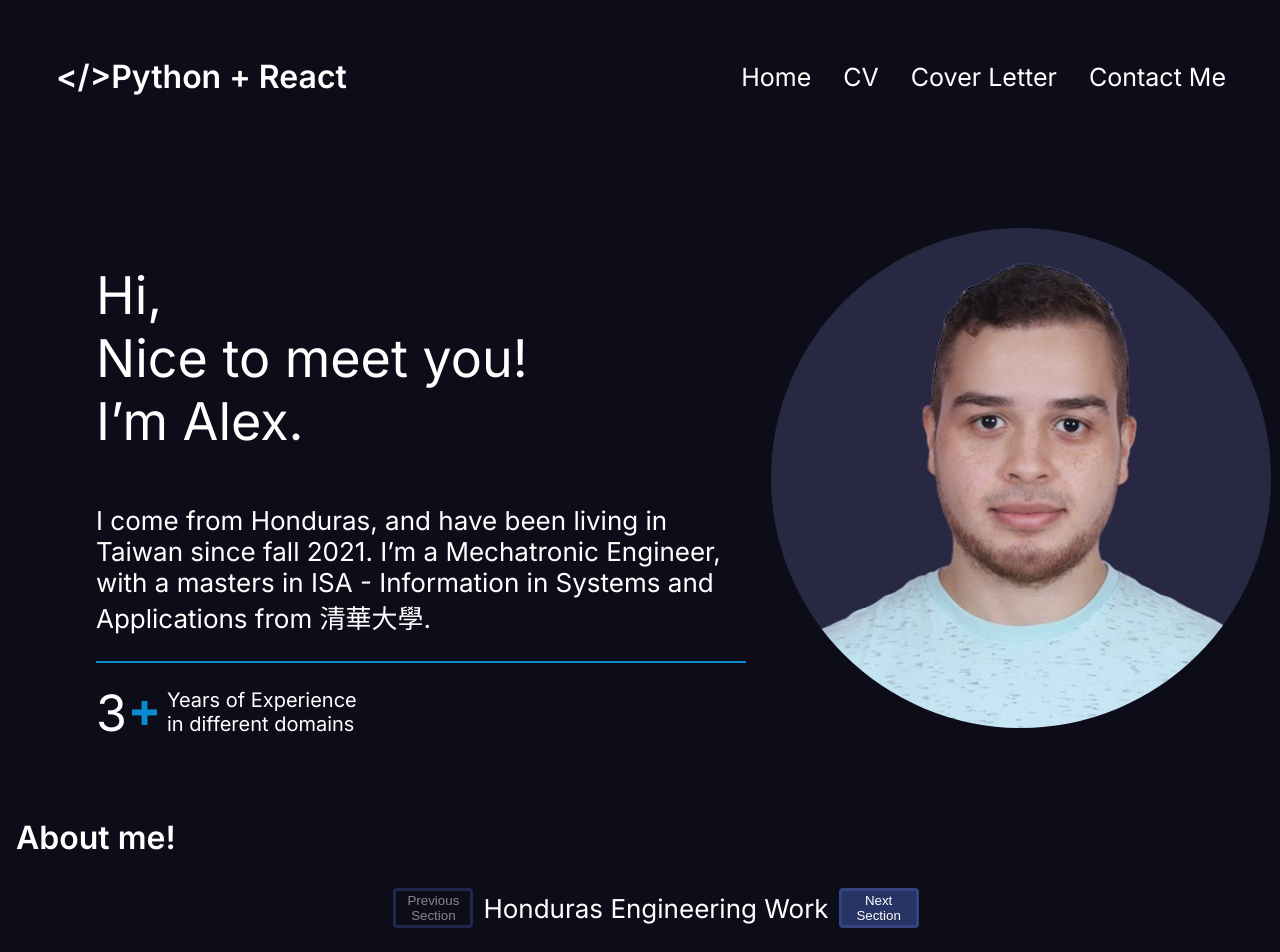
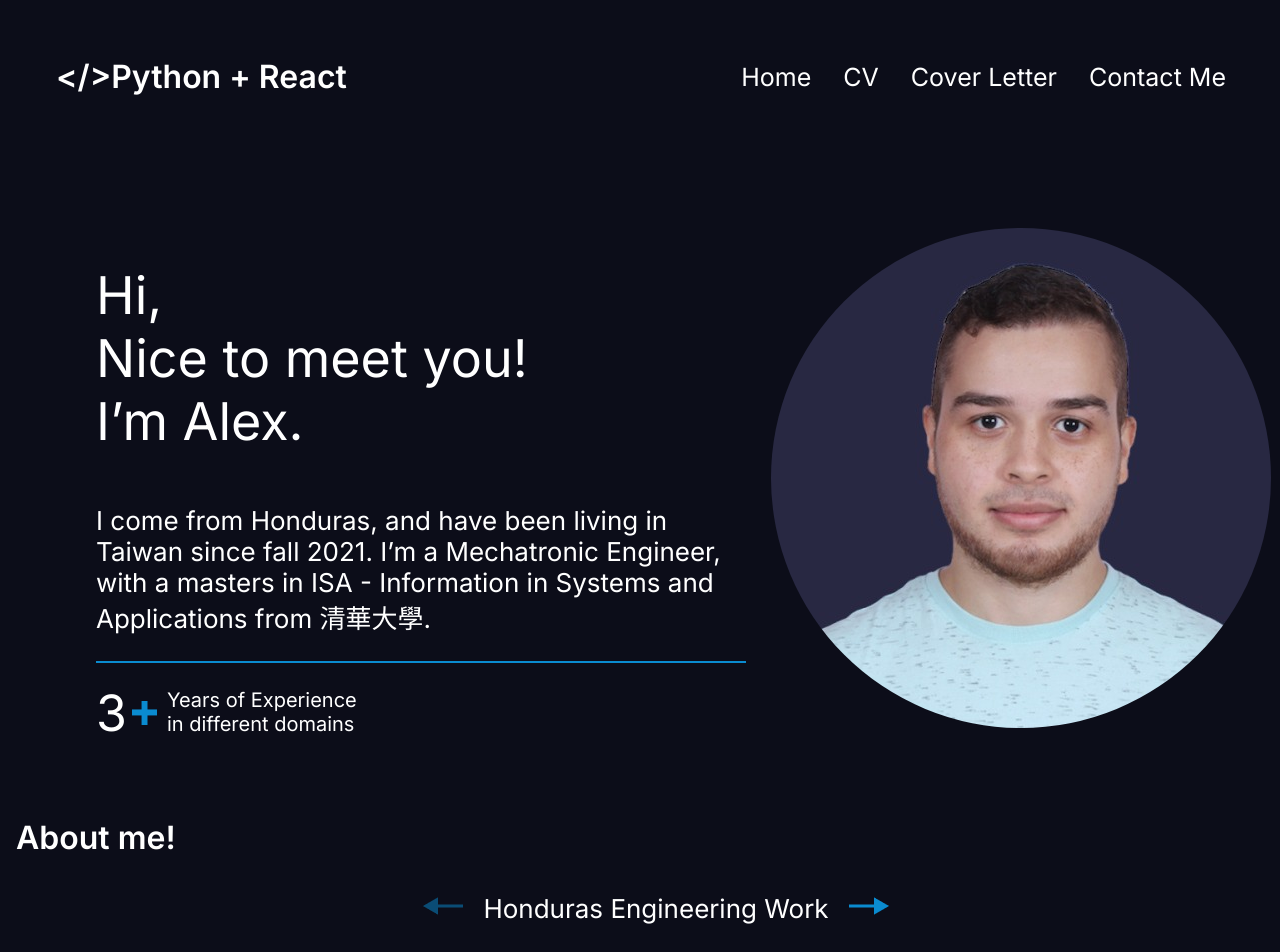
Before and after one commit to alexcortes18/AlexWebsite, a React (Vite) app: page / in a window 1280 px wide. Shown: the top 952 px of the page. Built offline with nearby package versions, Linux system fonts and the light colour scheme.

Commit message:
added arrows instead of buttons to change sections

```diff
--- a/src/components/AboutAlex.jsx
+++ b/src/components/AboutAlex.jsx
@@ -4,6 +4,9 @@ import { aboutMeActions } from "../store/aboutme-slice";
 
 import { sections } from "../store/aboutme-slice";
 import classes from "./AboutAlex.module.css";
+
+import rightArrow from "../assets/rightArrow.png"
+import leftArrow from "../assets/leftArrow.png"
 
 export default function AboutAlex({ title, text, picturesArray }) {
     const sectionNumber = useSelector(state => state.aboutme.activeSection);
@@ -36,9 +39,13 @@ export default function AboutAlex({ title, text, picturesArray }) {
             <div className={classes.aboutMeContainer}>
                 {/* TITLE */}
                 <div className={classes.sectionChangeContainer}>
-                    <button onClick={onLastSection} disabled={sectionNumber <= 0}>Previous Section</button>
+                    <button onClick={onLastSection} disabled={sectionNumber <= 0}>
+                        <img src={leftArrow} />
+                    </button>
                     <p>{title}</p>
-                    <button onClick={onNextSection} disabled={sectionNumber >= sections.length - 1}>Next Section</button>
+                    <button onClick={onNextSection} disabled={sectionNumber >= sections.length - 1}>
+                        <img src={rightArrow} />
+                    </button>
                 </div>
 
 
--- a/src/components/AboutAlex.module.css
+++ b/src/components/AboutAlex.module.css
@@ -16,6 +16,12 @@
     display: flex;
     flex-direction: row;
     align-items: center;
+    width: 100%;
+    justify-content: center;
+}
+
+.sectionChangeContainer img{
+    padding: 10px;
 }
 
 .imageSection{
@@ -81,15 +87,15 @@
 /* Buttons for changing sections */
 /* ------------------------------- */
 .aboutMeContainer button{
-    background-color: rgb(40, 52, 101);
-    color: white;
-    border: solid rgb(52, 67, 130);
-    border-radius: 4px;
-    width: 80px;
-    height: 40px;
+    background: none;
+    color: inherit;
+    border: none;
+    padding: 0;
+    font: inherit;
+    text-align: center;
+    cursor: pointer;
     outline: none;
     box-shadow: none;
-    justify-content: center;
 }
 
 .aboutMeContainer button:disabled {
```
Also changed, not shown: src/assets/leftArrow.png (added), src/assets/rightArrow.png (added).
